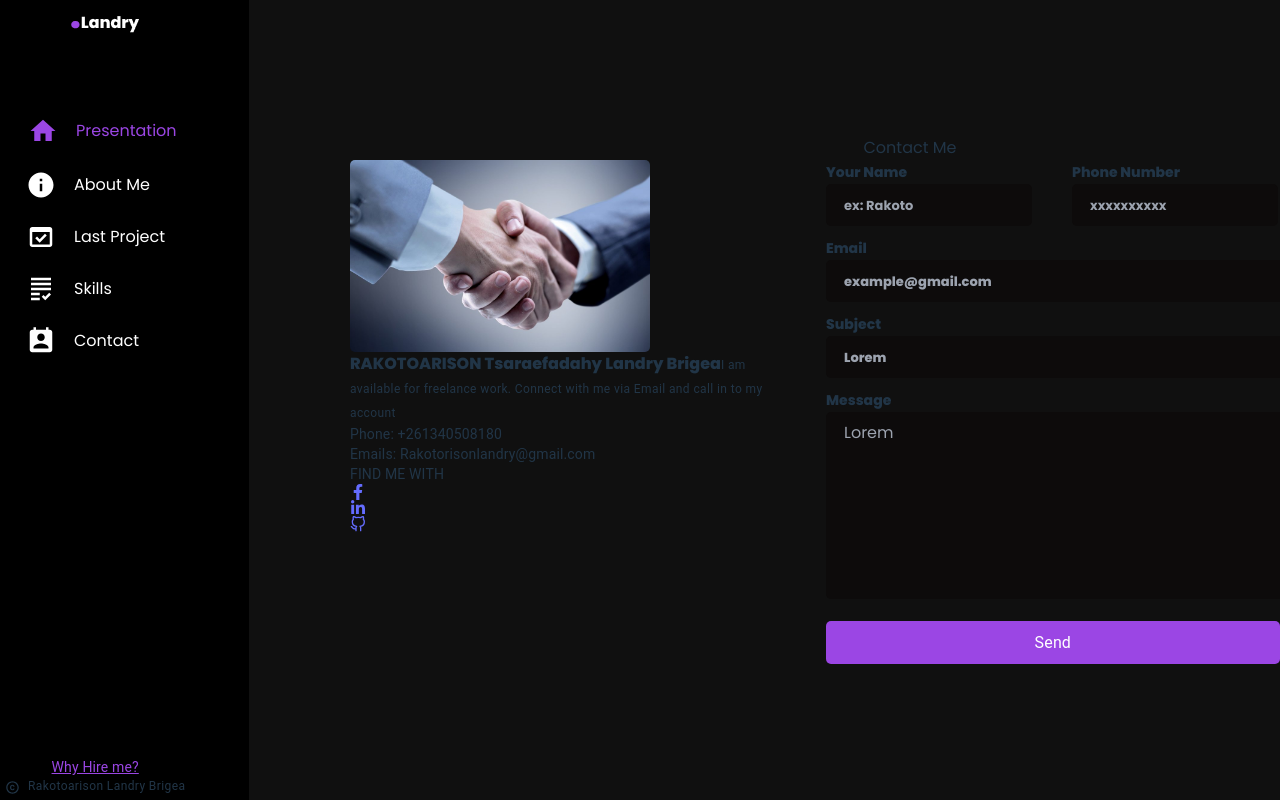
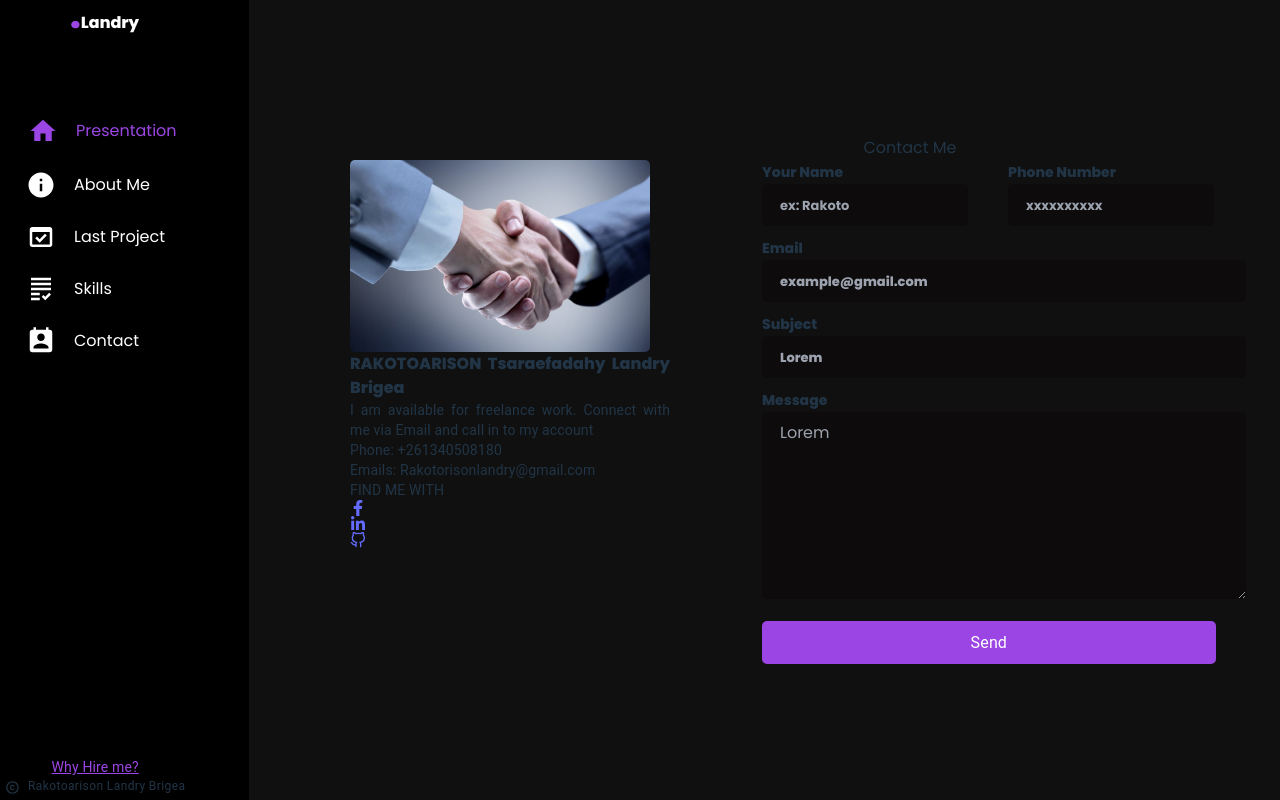
Before and after one commit to rakotoarisonlandry/Portfolio, a React (Vite) app: page /contact in a window 1280 px wide. Shown: the top 800 px of the page. Built offline with nearby package versions, Linux system fonts and the light colour scheme.

Commit message:
Modif style

```diff
--- a/src/pages/About/About.jsx
+++ b/src/pages/About/About.jsx
@@ -4,7 +4,7 @@ import {Typography} from "@mui/material";
 import Landry from "../../../public/assets/img/landry.png";
 function About() {
   return (
-    <Box className="ml-[350px] h-full">
+    <Box className="ml-[350px] ">
       <Box className="border-[#8720DF] shadow-lg shadow-[#8720DF]/50 overflow-hidden pt-7 border-[5px] rounded-[37px]">
         <img src={Landry} alt="" />
       </Box>
--- a/src/pages/Contact/Contact.jsx
+++ b/src/pages/Contact/Contact.jsx
@@ -16,14 +16,14 @@ function Contact() {
         </Typography>
       </Container>
       <Box className="flex ">
-        <Box className="w-[56vh] mr-32">
+        <Box className="w-[40vh] mr-48 text-justify">
           <Box className="rounded-[5px]">
             <img src={respect} alt="" className="rounded-[5px]" width="300px" height="170px" />
           </Box>
           <Typography variant='Body1' className="font-extrabold">
             RAKOTOARISON Tsaraefadahy Landry Brigea
           </Typography>
-          <Typography variant="caption" className="">
+          <Typography variant="body2" className="">
             I am available for freelance work. Connect with me via Email and
             call in to my account
           </Typography>
```
